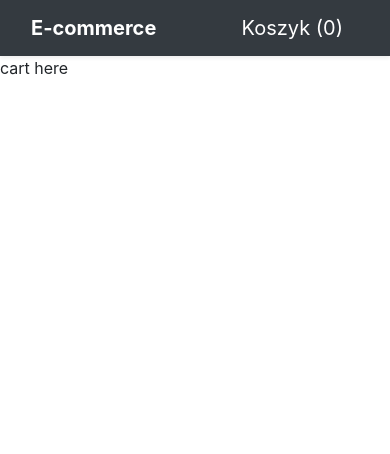
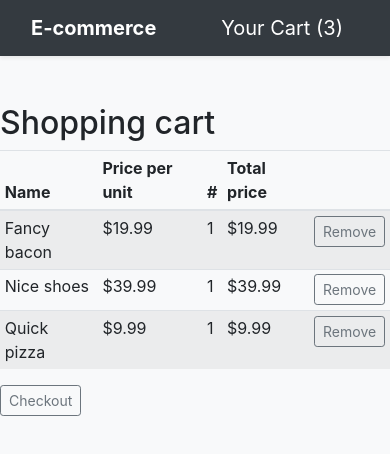
Before and after one commit to W1ncenty/ecommerce-lab, a React (Create React App) app: page /cart in a window 390 px wide. Shown: the top 454 px of the page. Built offline with nearby package versions, Linux system fonts and the light colour scheme.

Commit message:
Add responsive shopping cart

```diff
--- a/src/App.js
+++ b/src/App.js
@@ -7,19 +7,25 @@ import ProductList from './product/list';
 import ProductDetails from './product/details';
 import Cart from './cart';
 
+import PRODUCTS from './assets/data/products';
+
 class App extends React.Component {
 
     constructor(props) {
         super(props);
-        this.state = { cart: [] };
+        this.state = { cart: [PRODUCTS[0], PRODUCTS[1], PRODUCTS[2]] };
     };
 
     addToCart(newItem) {
-        // if (!this.state.cart.find(item => item.id === newItem.id)) {
-            const newCart = this.state.cart;
-            newCart.push(newItem);
-            this.setState({ cart: newCart });
-        // }
+        const newCart = this.state.cart;
+        newCart.push(newItem);
+        this.setState({ cart: newCart });
+    }
+
+    removeFromCart(ItemToRemove) {
+        const newCart = this.state.cart;
+        newCart.splice(this.state.cart.indexOf(this.state.cart.find(item => item.id === ItemToRemove.id)), 1)
+        this.setState({ cart: newCart });
     }
 
     render() {
@@ -27,10 +33,12 @@ class App extends React.Component {
             <BrowserRouter>
                 <Navbar numberOfItems={ this.state.cart.length }/>
                 <Route path='/' exact render={
-                    (props) =>  <ProductList {...props} addToCart={this.addToCart.bind(this)}/>
+                    (props) =>  <ProductList { ...props } addToCart={ this.addToCart.bind(this) }/>
                 }/>
                 <Route path='/details/:id' component={ ProductDetails }/>
-                <Route path='/cart' component={ Cart }/>
+                <Route path='/cart' render={
+                    (props) => <Cart { ...props } items={ this.state.cart } removeFromCart={ this.removeFromCart.bind(this) } />
+                }/>
             </BrowserRouter>
         );
     }
--- a/src/cart.js
+++ b/src/cart.js
@@ -1,10 +1,74 @@
 import React from 'react';
+
+import PRODUCTS from './assets/data/products';
 
 class Cart extends React.Component {
 
+    constructor(props) {
+        super(props);
+    }
+
+    removeFromCart(item) {
+        this.props.removeFromCart(item);
+    }
+
     render() {
+        if (!this.props.items.length) return (
+            <div className="album py-5 bg-light">
+                <div className="container">
+                    <div className="row">
+                        <h2>Shopping cart is empty</h2>
+                    </div>
+                </div>
+            </div>
+        )
+
         return (
-            <span>cart here</span>
+            <div className="album py-5 bg-light">
+                <div className="container">
+                    <div className="row">
+                        <h2>Shopping cart</h2>
+                        <div className="table-responsive">
+                            <table className="table table-striped table-sm">
+                            <thead>
+                                <tr>
+                                    <th>Name</th>
+                                    <th>Price per unit</th>
+                                    <th>#</th>
+                                    <th>Total price</th>
+                                    <th></th>
+                                </tr>
+                            </thead>
+                            <tbody>
+
+                                { PRODUCTS.map(product => {
+                                    if (this.props.items.find(item => item.id === product.id)) {
+                                        const count = this.props.items.reduce((sum, item) => { return item.id === product.id ? sum + 1 : sum }, 0 );
+                                        return (
+                                            <tr>
+                                                <td>{ product.name }</td>
+                                                <td>${ product.price }</td>
+                                                <td>{ count }</td>
+                                                <td>${ product.price * count }</td>
+                                                <td>
+                                                    <button onClick={ () => { this.removeFromCart(product) } } type="button" class="btn btn-sm btn-outline-secondary">Remove</button>
+                                                </td>
+                                            </tr>
+                                        );
+                                    } else return null;
+                                }) }
+
+                            </tbody>
+                            </table>
+                        </div>
+
+                        <div class="btn-group mr-2">
+                            <button type="button" class="btn btn-sm btn-outline-secondary">Checkout</button>
+                        </div>
+
+                    </div>
+                </div>
+            </div>
         );
     }
 
--- a/src/navbar/navbar.js
+++ b/src/navbar/navbar.js
@@ -1,4 +1,5 @@
 import React from 'react';
+import { Link } from "react-router-dom";
 
 class Navbar extends React.Component {
 
@@ -7,8 +8,9 @@ class Navbar extends React.Component {
             <header>
                 <div className="navbar navbar-dark bg-dark shadow-sm">
                     <div className="container d-flex justify-content-between">
-                        <a href="/" className="navbar-brand d-flex align-items-center"><strong>E-commerce</strong></a>
-                        <a href="/cart" className="navbar-brand d-flex align-items-center">Koszyk ({this.props.numberOfItems})</a>
+                        {/* <a href="/" className="navbar-brand d-flex align-items-center"><strong>E-commerce</strong></a> */}
+                        <Link to="/" className="navbar-brand d-flex align-items-center"><strong>E-commerce</strong></Link>
+                        <Link to="/cart" className="navbar-brand d-flex align-items-center">Your Cart ({this.props.numberOfItems})</Link>
                     </div>
                 </div>
             </header>
--- a/src/product/details.js
+++ b/src/product/details.js
@@ -1,6 +1,11 @@
 import React from 'react';
 
 class ProductDetails extends React.Component {
+
+    constructor(props) {
+        super(props);
+        console.log(props);
+    }
 
     render() {
         return (
```
